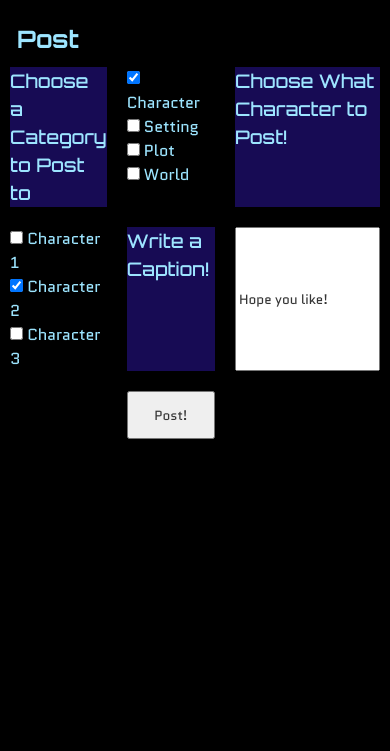
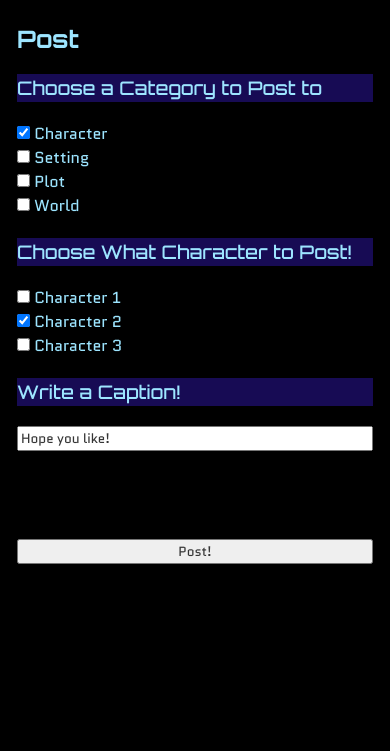
Before and after one commit to CalebKira/CSC-437, a website: page packages/proto/public/post.html in a window 390 px wide. Shown: the part 93-844 px from the top of the page. Drawn offline with Linux system fonts and the light colour scheme.

Commit message:
made the index page reactive and edited the rest of the pages for the css to have the same grid layout. just gotta edit the pages to be specific. Maybe will be able to make it less hard coded cause of no sidebar. also changed the writing page cause it doesn't really need a grid layout. can use flex for that

```diff
--- a/packages/proto/public/styles/categories.css
+++ b/packages/proto/public/styles/categories.css
@@ -3,16 +3,15 @@
 /* GRID */
 .grid {
     display: grid;
-    grid-template-columns: 2fr 2fr 1fr;
+    grid-template-columns: 2fr 2fr 2fr 2fr 1fr;
     grid-template-areas:
-        "characters settings sidebar"
-        "plots worlds sidebar";
-    gap: 20px;
-    padding: 10px;
+        "characters settings plots worlds sidebar";
+    gap: var(--grid-spacing);
+    padding: var(--padding);
 }
 
 .characters, .settings, .plots, .worlds {
-    border: 1px solid rgb(255, 255, 255);
+    border: 1px solid var(--color-light-text);
 }
 
 .characters ul, .settings ul, .plots ul, .worlds ul{
@@ -38,3 +37,58 @@
     grid-area: sidebar;
     font-family: var(--font-header-family);
 }
+
+
+
+@media screen and (max-width: 1200px) {
+    .grid {
+        display: grid;
+        grid-template-columns: 2fr 2fr 2fr 1fr;
+        grid-template-areas:
+            "characters settings plots sidebar"
+            "worlds worlds worlds sidebar";
+        gap: var(--grid-spacing);
+        padding: var(--padding);
+    }
+}
+
+@media screen and (max-width: 900px) {
+    .grid {
+        display: grid;
+        grid-template-columns: 2fr 2fr 1fr;
+        grid-template-areas:
+            "characters settings sidebar"
+            "plots worlds sidebar";
+        gap: var(--grid-spacing);
+        padding: var(--padding);
+    }
+}
+
+@media screen and (max-width: 600px) {
+    .grid {
+        display: grid;
+        grid-template-columns: 2fr 1fr;
+        grid-template-areas:
+            "characters sidebar"
+            "settings sidebar"
+            "plots sidebar"
+            "worlds sidebar";
+        gap: var(--grid-spacing);
+        padding: var(--padding);
+    }
+}
+
+@media screen and (max-width: 400px) {
+    .grid {
+        display: grid;
+        grid-template-columns: 2fr;
+        grid-template-areas:
+            "sidebar"
+            "characters"
+            "settings"
+            "plots"
+            "worlds";
+        gap: var(--grid-spacing);
+        padding: var(--padding);
+    }
+}
--- a/packages/proto/public/styles/index.css
+++ b/packages/proto/public/styles/index.css
@@ -3,10 +3,9 @@
 /* GRID */
 .grid {
     display: grid;
-    grid-template-columns: 2fr 2fr 1fr;
+    grid-template-columns: 2fr 2fr 2fr 2fr 1fr;
     grid-template-areas:
-        "characters settings sidebar"
-        "plots worlds sidebar";
+        "characters settings plots worlds sidebar";
     gap: var(--grid-spacing);
     padding: var(--padding);
 }
@@ -38,3 +37,58 @@
     grid-area: sidebar;
     font-family: var(--font-header-family);
 }
+
+
+
+@media screen and (max-width: 1200px) {
+    .grid {
+        display: grid;
+        grid-template-columns: 2fr 2fr 2fr 1fr;
+        grid-template-areas:
+            "characters settings plots sidebar"
+            "worlds worlds worlds sidebar";
+        gap: var(--grid-spacing);
+        padding: var(--padding);
+    }
+}
+
+@media screen and (max-width: 900px) {
+    .grid {
+        display: grid;
+        grid-template-columns: 2fr 2fr 1fr;
+        grid-template-areas:
+            "characters settings sidebar"
+            "plots worlds sidebar";
+        gap: var(--grid-spacing);
+        padding: var(--padding);
+    }
+}
+
+@media screen and (max-width: 600px) {
+    .grid {
+        display: grid;
+        grid-template-columns: 2fr 1fr;
+        grid-template-areas:
+            "characters sidebar"
+            "settings sidebar"
+            "plots sidebar"
+            "worlds sidebar";
+        gap: var(--grid-spacing);
+        padding: var(--padding);
+    }
+}
+
+@media screen and (max-width: 400px) {
+    .grid {
+        display: grid;
+        grid-template-columns: 2fr;
+        grid-template-areas:
+            "sidebar"
+            "characters"
+            "settings"
+            "plots"
+            "worlds";
+        gap: var(--grid-spacing);
+        padding: var(--padding);
+    }
+}
--- a/packages/proto/public/styles/post.css
+++ b/packages/proto/public/styles/post.css
@@ -3,12 +3,11 @@
 /* GRID */
 .grid {
     display: grid;
-    grid-template-columns: 2fr 2fr 1fr;
+    grid-template-columns: 2fr 2fr 2fr 2fr 1fr;
     grid-template-areas:
-        "characters settings sidebar"
-        "plots worlds sidebar";
-    gap: 20px;
-    padding: 10px;
+        "characters settings plots worlds sidebar";
+    gap: var(--grid-spacing);
+    padding: var(--padding);
 }
 
 .characters, .settings, .plots, .worlds {
@@ -38,3 +37,58 @@
     grid-area: sidebar;
     font-family: var(--font-header-family);
 }
+
+
+
+@media screen and (max-width: 1200px) {
+    .grid {
+        display: grid;
+        grid-template-columns: 2fr 2fr 2fr 1fr;
+        grid-template-areas:
+            "characters settings plots sidebar"
+            "worlds worlds worlds sidebar";
+        gap: var(--grid-spacing);
+        padding: var(--padding);
+    }
+}
+
+@media screen and (max-width: 900px) {
+    .grid {
+        display: grid;
+        grid-template-columns: 2fr 2fr 1fr;
+        grid-template-areas:
+            "characters settings sidebar"
+            "plots worlds sidebar";
+        gap: var(--grid-spacing);
+        padding: var(--padding);
+    }
+}
+
+@media screen and (max-width: 600px) {
+    .grid {
+        display: grid;
+        grid-template-columns: 2fr 1fr;
+        grid-template-areas:
+            "characters sidebar"
+            "settings sidebar"
+            "plots sidebar"
+            "worlds sidebar";
+        gap: var(--grid-spacing);
+        padding: var(--padding);
+    }
+}
+
+@media screen and (max-width: 400px) {
+    .grid {
+        display: grid;
+        grid-template-columns: 2fr;
+        grid-template-areas:
+            "sidebar"
+            "characters"
+            "settings"
+            "plots"
+            "worlds";
+        gap: var(--grid-spacing);
+        padding: var(--padding);
+    }
+}
--- a/packages/proto/public/styles/share.css
+++ b/packages/proto/public/styles/share.css
@@ -3,12 +3,11 @@
 /* GRID */
 .grid {
     display: grid;
-    grid-template-columns: 2fr 2fr 1fr;
+    grid-template-columns: 2fr 2fr 2fr 2fr 1fr;
     grid-template-areas:
-        "characters settings sidebar"
-        "plots worlds sidebar";
-    gap: 20px;
-    padding: 10px;
+        "characters settings plots worlds sidebar";
+    gap: var(--grid-spacing);
+    padding: var(--padding);
 }
 
 .characters, .settings, .plots, .worlds {
@@ -38,3 +37,58 @@
     grid-area: sidebar;
     font-family: var(--font-header-family);
 }
+
+
+
+@media screen and (max-width: 1200px) {
+    .grid {
+        display: grid;
+        grid-template-columns: 2fr 2fr 2fr 1fr;
+        grid-template-areas:
+            "characters settings plots sidebar"
+            "worlds worlds worlds sidebar";
+        gap: var(--grid-spacing);
+        padding: var(--padding);
+    }
+}
+
+@media screen and (max-width: 900px) {
+    .grid {
+        display: grid;
+        grid-template-columns: 2fr 2fr 1fr;
+        grid-template-areas:
+            "characters settings sidebar"
+            "plots worlds sidebar";
+        gap: var(--grid-spacing);
+        padding: var(--padding);
+    }
+}
+
+@media screen and (max-width: 600px) {
+    .grid {
+        display: grid;
+        grid-template-columns: 2fr 1fr;
+        grid-template-areas:
+            "characters sidebar"
+            "settings sidebar"
+            "plots sidebar"
+            "worlds sidebar";
+        gap: var(--grid-spacing);
+        padding: var(--padding);
+    }
+}
+
+@media screen and (max-width: 400px) {
+    .grid {
+        display: grid;
+        grid-template-columns: 2fr;
+        grid-template-areas:
+            "sidebar"
+            "characters"
+            "settings"
+            "plots"
+            "worlds";
+        gap: var(--grid-spacing);
+        padding: var(--padding);
+    }
+}
--- a/packages/proto/public/styles/writing.css
+++ b/packages/proto/public/styles/writing.css
@@ -1,40 +1 @@
 /* MAKE SURE THIS IS SPECIFIC TO WRITING */
-
-/* GRID */
-.grid {
-    display: grid;
-    grid-template-columns: 2fr 2fr 1fr;
-    grid-template-areas:
-        "characters settings sidebar"
-        "plots worlds sidebar";
-    gap: 20px;
-    padding: 10px;
-}
-
-.characters, .settings, .plots, .worlds {
-    border: 1px solid var(--color-light-text);
-}
-
-.characters ul, .settings ul, .plots ul, .worlds ul{
-    place-items: center;
-    list-style-type: none;
-    padding-left: 0;
-}
-
-.characters {
-    grid-area: characters;
-}
-.settings {
-    grid-area: settings;
-}
-.plots {
-    grid-area: plots;
-}
-.worlds {
-    grid-area: worlds;
-}
-
-.sidebar a{
-    grid-area: sidebar;
-    font-family: var(--font-header-family);
-}
```
Also changed, not shown: packages/proto/public/writing.html (+0 -2 lines).
